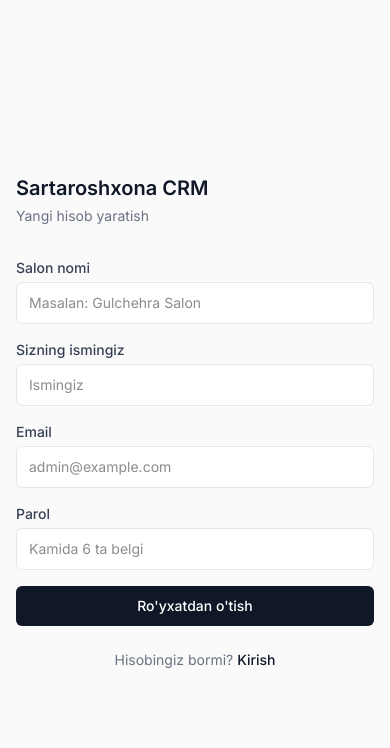
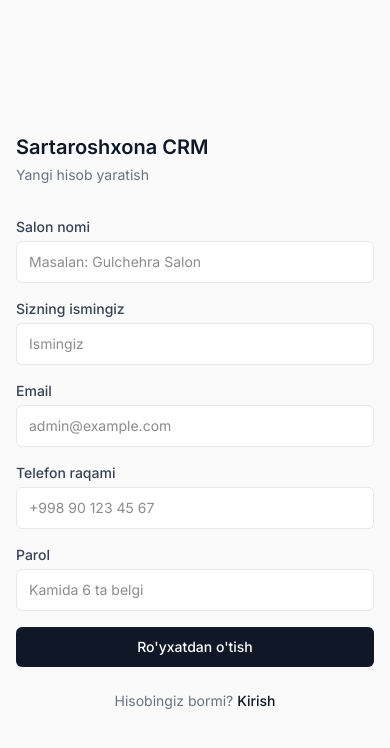
Before and after one commit to xalilovgulchehra-source/CRM_frontend, a Next.js app: page /register in a window 390 px wide. Shown: the top 748 px of the page. Built offline with nearby package versions, Linux system fonts and the light colour scheme; no server answers.

Commit message:
Add phone field to register form

```diff
--- a/src/app/register/page.tsx
+++ b/src/app/register/page.tsx
@@ -10,6 +10,7 @@ export default function RegisterPage() {
   const [ownerName, setOwnerName] = useState("");
   const [email, setEmail] = useState("");
   const [password, setPassword] = useState("");
+  const [phone, setPhone] = useState("");
   const [error, setError] = useState("");
   const [loading, setLoading] = useState(false);
 
@@ -23,6 +24,7 @@ export default function RegisterPage() {
         ownerName,
         email,
         password,
+        phone,
       });
       localStorage.setItem("token", res.token);
       window.location.href = "/dashboard";
@@ -94,6 +96,21 @@ export default function RegisterPage() {
           </div>
 
           <div>
+            <label htmlFor="phone" className="block text-sm font-medium text-gray-700 mb-1">
+              Telefon raqami
+            </label>
+            <input
+              id="phone"
+              type="tel"
+              required
+              value={phone}
+              onChange={(e) => setPhone(e.target.value)}
+              className="w-full px-3 py-2.5 text-sm bg-white border border-gray-200 rounded-md focus:outline-none focus:ring-1 focus:ring-gray-900 focus:border-gray-900 transition-colors"
+              placeholder="+998 90 123 45 67"
+            />
+          </div>
+
+          <div>
             <label htmlFor="password" className="block text-sm font-medium text-gray-700 mb-1">
               Parol
             </label>
```
